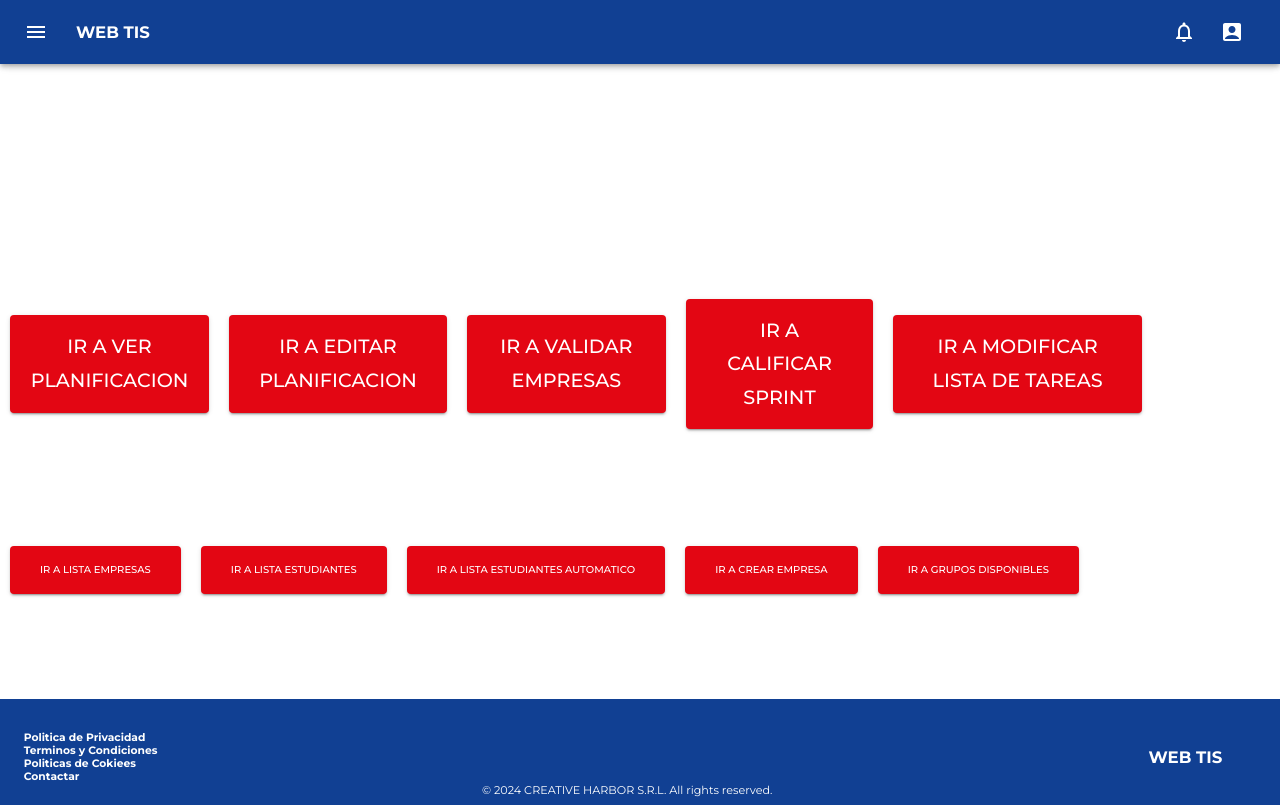
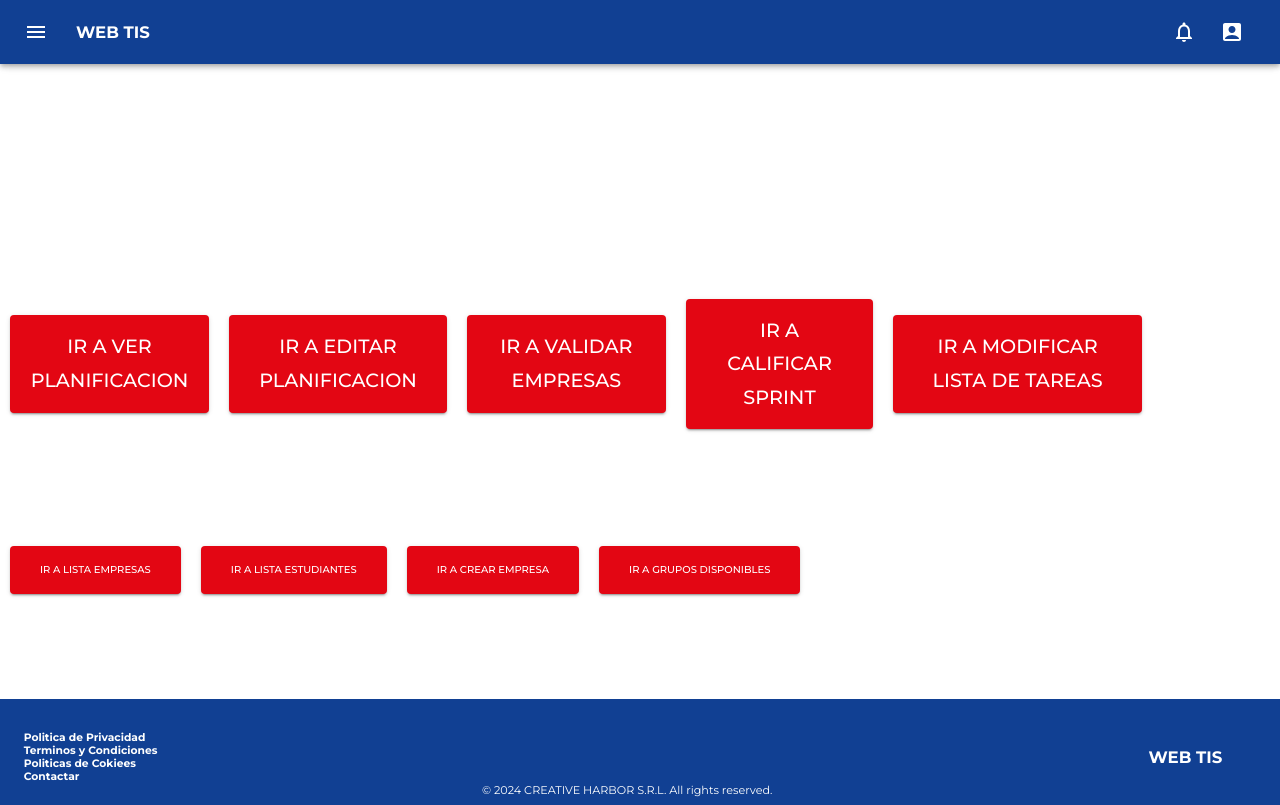
Before and after one commit to RichardAgr/Evaluacion-de-Proyectos, a React (Vite) app in the folder Frontend/: page / in a window 1280 px wide. Built offline with nearby package versions, Linux system fonts and the light colour scheme.

Commit message:
modificaciones en presentacion

```diff
--- a/Frontend/src/pages/Docente/listas/listaEstudiantes/listaEstudiantes.jsx
+++ b/Frontend/src/pages/Docente/listas/listaEstudiantes/listaEstudiantes.jsx
@@ -126,7 +126,7 @@ function ObtenerEstudiantesPorGrupo() {
                   <tr>
                     <th>ESTUDIANTE</th>
                     <th>EMPRESA</th>
-                    <th>ACCIONES</th>
+                    <th>GRUPO</th>
                   </tr>
                 </thead>
                 <tbody>
@@ -137,7 +137,7 @@ function ObtenerEstudiantesPorGrupo() {
                       </td>
                       <td>{estudiante.nombreEmpresa}</td>
                       <td>
-                        <button onClick={() => handleDarDeBaja(estudiante.idEstudiante)}>Dar de baja</button>
+                        {estudiante.numGrupo}
                       </td>
                     </tr>
                   ))}
--- a/Frontend/src/pages/Home/home.jsx
+++ b/Frontend/src/pages/Home/home.jsx
@@ -155,20 +155,7 @@ function Home() {
           Ir a Lista Estudiantes
         </Button>
 
-      <Button
-          variant="contained"
-          color="primary"
-          size="large"
-          onClick={handleNavigateToListaEstudiantesA}
-          style={{
-            padding: "15px 30px",
-            fontSize: "10px",
-            margin: "10px",
-            marginTop: "-20em"
-          }}
-        >
-          Ir a Lista Estudiantes Automatico
-        </Button>
+
         <Button
           variant="contained"
           color="primary"
```
Also changed, not shown: 2 other files (tests, documents, lock files or other folders).
